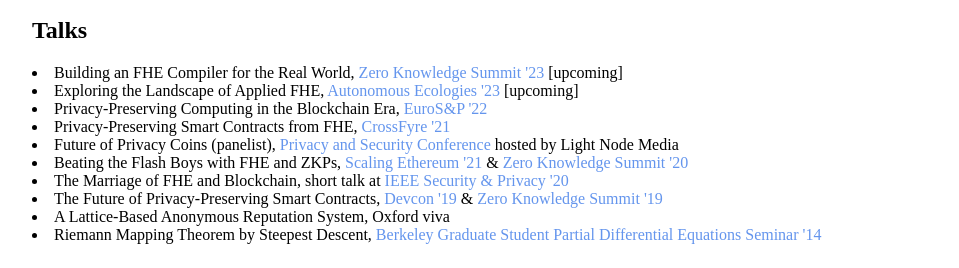
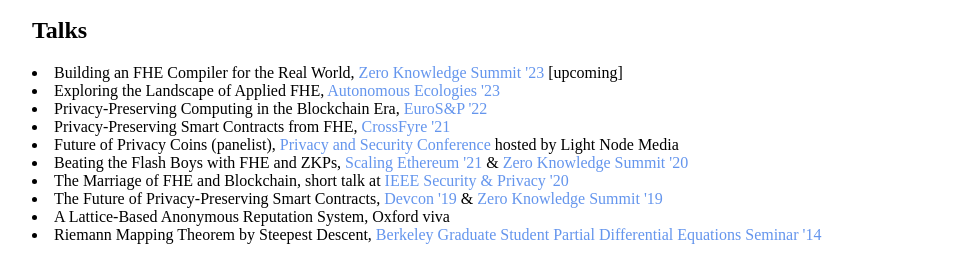
Before and after one commit to ravital/ravital.github.io, a Jekyll site: the page built from about/index.html, in a window 1280 px wide. Shown: the part 582-850 px from the top of the page, without its empty margins (160-1119 px from the left). Built offline with Jekyll 4.4.1, drawn with Linux system fonts in a browser that asks for light colours.

Commit message:
Update index.html

```diff
--- a/about/index.html
+++ b/about/index.html
@@ -23,7 +23,7 @@
 
 			<h2>Talks</h2>
 			<li>Building an FHE Compiler for the Real World, <a href="https://www.zksummit.com/">Zero Knowledge Summit '23</a> [upcoming]</li>
-			<li>Exploring the Landscape of Applied FHE, <a href="https://www.autonomousecologies.xyz/">Autonomous Ecologies '23</a> [upcoming]</li>
+			<li>Exploring the Landscape of Applied FHE, <a href="https://www.autonomousecologies.xyz/">Autonomous Ecologies '23</a></li>
 			<li>Privacy-Preserving Computing in the Blockchain Era, <a href="https://www.ieee-security.org/TC/EuroSP2022/">EuroS&P '22</a></li>
 			<li>Privacy-Preserving Smart Contracts from FHE, <a href="https://crossfyre21.cs.ru.nl//">CrossFyre '21</a></li>
 			<li>Future of Privacy Coins (panelist), <a href="https://www.lightnodemedia.com/event/privacy-security-conference-tuesday-august-24/">Privacy and Security Conference</a> hosted by Light Node Media</li>
```
